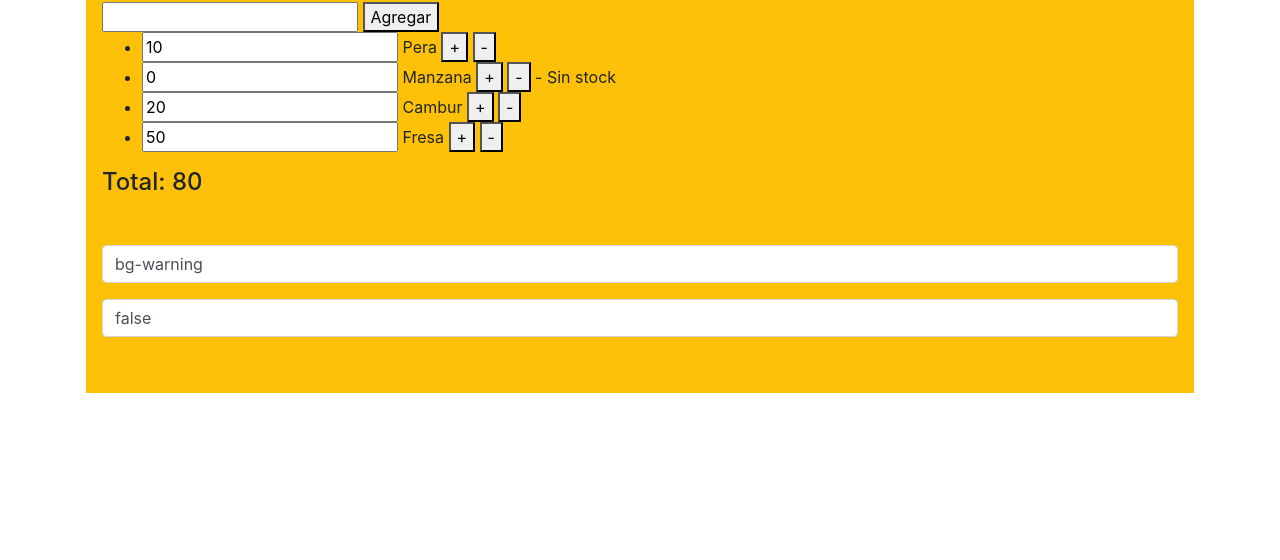
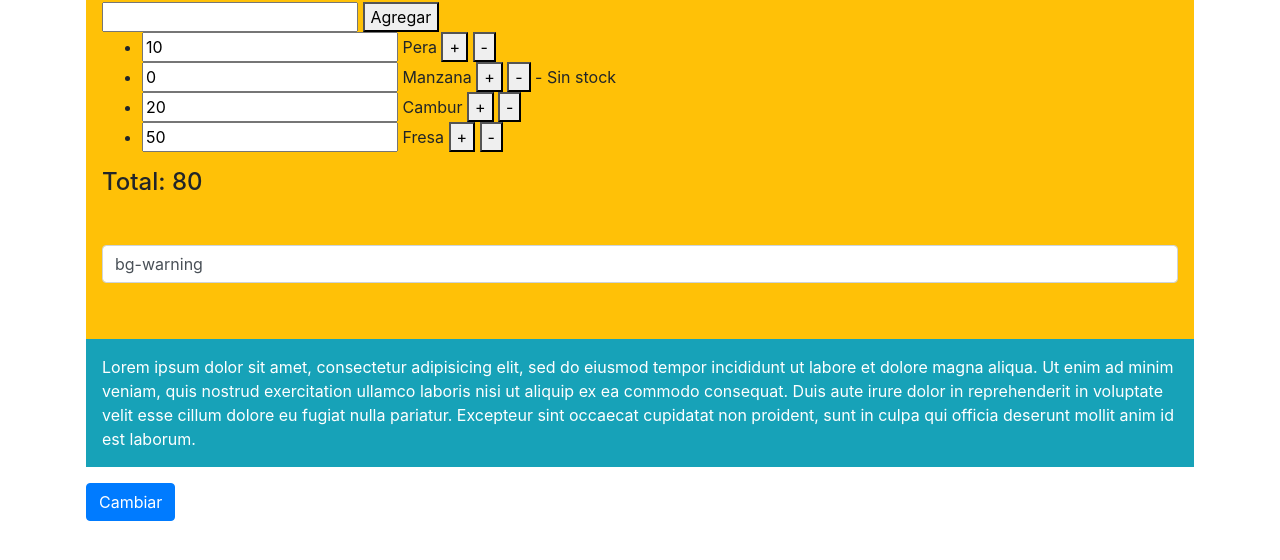
Before and after one commit to johancastillo/vue-ecommerce, a plain HTML site: page index.html in a window 1280 px wide. Shown: the part 110-670 px from the top of the page. Drawn offline with Linux system fonts and the light colour scheme.

Commit message:
Clases dinamicas parte 2

```diff
--- a/index.html
+++ b/index.html
@@ -36,13 +36,11 @@
       <br>
 
       <input type="text" class="form-control my-3" v-model="fondo">
-      <input type="text" class="form-control my-3" v-model="color">
-
 
       <br>
       </div>
 
-      <p class="text-white p-3" :class="{'bg-info': color}">
+      <p class="text-white p-3" :class="{'bg-info': color!=1, 'bg-success': !color}">
         Lorem ipsum dolor sit amet, consectetur adipisicing elit, sed do
         eiusmod tempor incididunt ut labore et dolore magna aliqua. Ut
         enim ad minim veniam, quis nostrud exercitation ullamco laboris
@@ -52,6 +50,8 @@
         sunt in culpa qui officia deserunt mollit anim id est laborum.
       </p>
 
+      <button class="btn btn-primary" @click="color = !color">Cambiar</button>
+
     </div>
 
     <!-- Development -->
```
